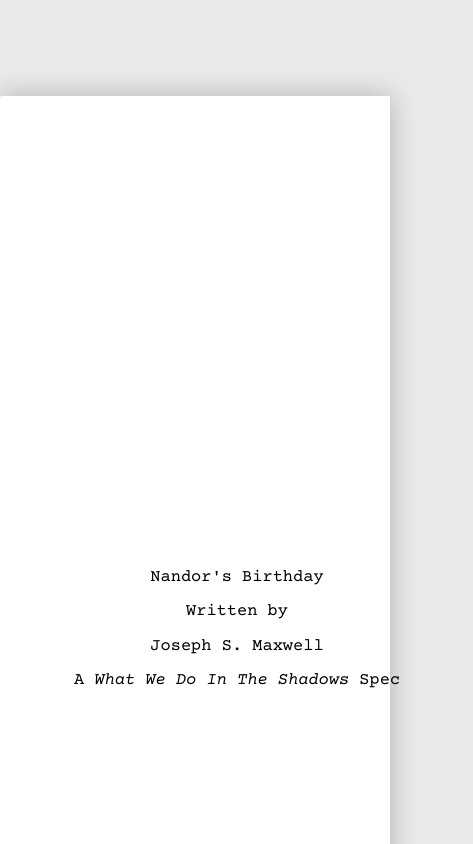
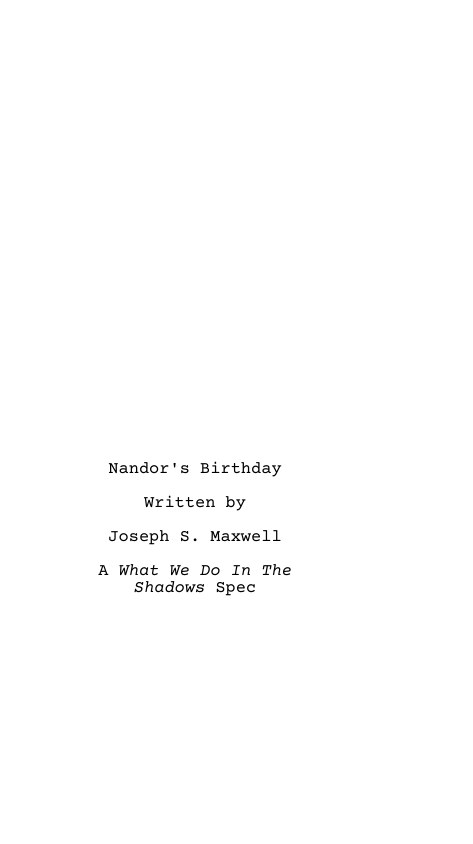
Before and after one commit to josephsmaxwell/screenwriting, a plain HTML site: page nandorsbirthday.html in a window 390 px wide. Shown: the top 844 px of the page, 473 px wide, since content can reach past the window. Drawn offline with Linux system fonts and the light colour scheme.

Commit message:
try to make fountain work on mobile

```diff
--- a/nandorsbirthday.html
+++ b/nandorsbirthday.html
@@ -358,6 +358,24 @@
             bottom:48px
         }
 
+
+
+        @media (max-width: 500px) {
+            body {
+                background: white;
+                width: 100%;
+            }
+
+            #workspace #script .page {
+                box-shadow: none;
+            }
+
+          #titlepage {
+            width: 200px !important;
+            margin: 0 auto !important;
+          }
+        }
+
     </style>
 </head>
 <body id='fountain-js'>
```
